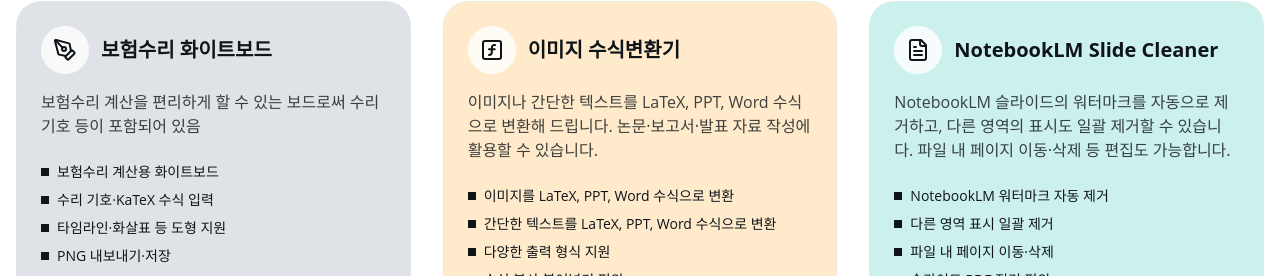
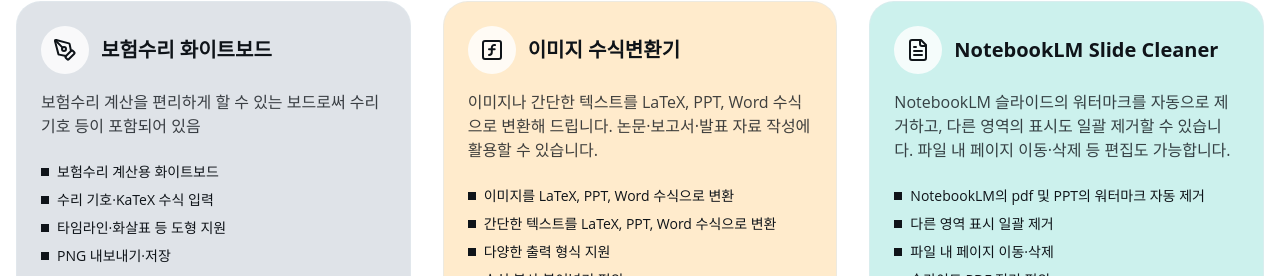
Before and after one commit to taekyoleen-oss/App-Collector, a Next.js app: page / in a window 1280 px wide. Shown: the part 1223-1499 px from the top of the page. Built offline with nearby package versions, Linux system fonts and the light colour scheme.

Commit message:
Update NotebookLM Slide Cleaner link and feature text.
Use the new Vercel deployment URL and clarify that watermark removal applies to NotebookLM PDF and PPT files.

Made-with: Cursor

```diff
--- a/app/page.tsx
+++ b/app/page.tsx
@@ -120,12 +120,12 @@ const apps = [
     title: "NotebookLM Slide Cleaner",
     description: "NotebookLM 슬라이드의 워터마크를 자동으로 제거하고, 다른 영역의 표시도 일괄 제거할 수 있습니다. 파일 내 페이지 이동·삭제 등 편집도 가능합니다.",
     features: [
-      "NotebookLM 워터마크 자동 제거",
+      "NotebookLM의 pdf 및 PPT의 워터마크 자동 제거",
       "다른 영역 표시 일괄 제거",
       "파일 내 페이지 이동·삭제",
       "슬라이드·PDF 정리 편의"
     ],
-    link: "https://notebooklm-slide-cleaner-190779861158.us-west1.run.app",
+    link: "https://notebook-lm-slide-cleaner.vercel.app/",
     icon: <FileText className="h-6 w-6" />,
     accentColor: "bg-teal-500/20",
     buttonAccent: "bg-teal-500/25 text-teal-800 border-teal-500/30 hover:bg-teal-500/35 dark:text-teal-200"
```
